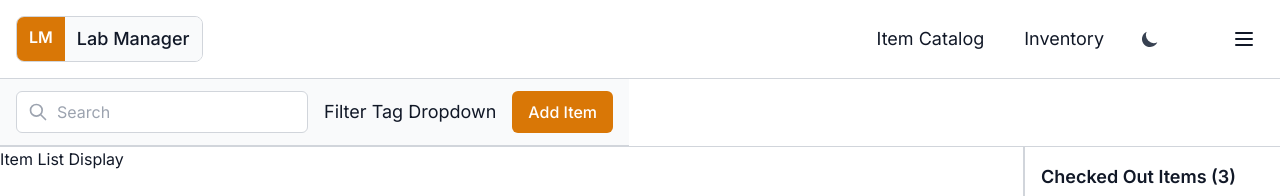
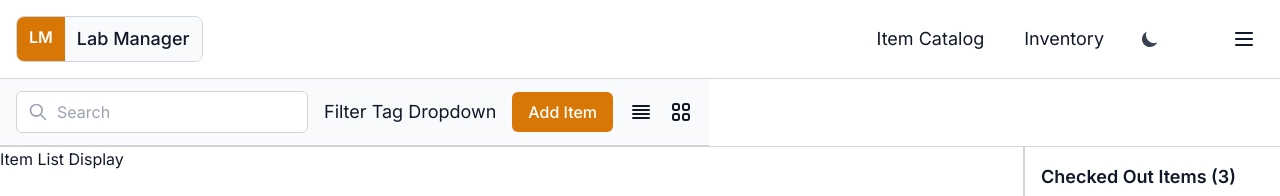
Before and after one commit to joncheng-dev/inventory-log, a React (Vite) app: page / in a window 1280 px wide. Shown: the top 196 px of the page. Built offline with nearby package versions, Linux system fonts and the light colour scheme.

Commit message:
add list and grid view toggle buttons; keep state in parent component, updates on user click

```diff
--- a/src/components/ItemListDisplay.tsx
+++ b/src/components/ItemListDisplay.tsx
@@ -1,4 +1,11 @@
-export default function ItemListDisplay() {
+
+interface ItemListDisplayProps {
+  viewMode: 'grid-view' | 'list-view';
+}
+
+export default function ItemListDisplay({ viewMode }: ItemListDisplayProps) {
+  console.log('ItemListDisplay props, viewMode: ', viewMode);
+
   return (
     <div>
       <h2>Item List Display</h2>
--- a/src/components/filter/Filters.tsx
+++ b/src/components/filter/Filters.tsx
@@ -1,9 +1,15 @@
 import SearchInput from "./SearchInput";
 import TagFilter from "./TagFilter";
+import ViewToggle from "./ViewToggle";
 
-export default function Filters() {
+interface FiltersProps {
+  viewMode: 'grid-view' | 'list-view';
+  setViewMode: React.Dispatch<React.SetStateAction<'grid-view' | 'list-view'>>;
+}
+
+export default function Filters({ viewMode, setViewMode }: FiltersProps) {
   return (
-    <div className="flex gap-4 px-4 py-3 bg-theme-surface border-b border-theme">
+    <div className="flex items-center gap-4 px-4 py-3 bg-theme-surface border-b border-theme">
       <SearchInput />
       <div className="flex items-center">
         <TagFilter/>
@@ -11,6 +17,7 @@ export default function Filters() {
       <button className="px-4 py-2 bg-primary-500 text-white rounded-md hover:bg-primary-600 focus:outline-none focus:ring-2 focus:ring-theme-focus-ring transition-colors duration-200 font-medium">
         Add Item
       </button>
+      <ViewToggle viewMode={viewMode} setViewMode={setViewMode}/>
     </div>
   );
 }
--- /dev/null
+++ b/src/components/filter/ViewToggle.tsx
@@ -0,0 +1,30 @@
+import { useState } from "react";
+
+interface ViewToggleProps {
+  viewMode: 'grid-view' | 'list-view';
+  setViewMode: React.Dispatch<React.SetStateAction<'grid-view' | 'list-view'>>;
+}
+
+export default function ViewToggle({ viewMode, setViewMode }: ViewToggleProps) {
+  const toggleGridListView = (e: React.MouseEvent<HTMLButtonElement>) => {
+    setViewMode(e.currentTarget.id as 'grid-view' | 'list-view');
+  }
+
+  return (
+    <div className='flex items-center gap-4'>
+      <button id="list-view" onClick={toggleGridListView}>
+        <svg width="24" height="24" viewBox="0 0 24 24" fill="none" xmlns="http://www.w3.org/2000/svg">
+         <path d="M4 6H20M4 10H20M4 14H20M4 18H20" stroke="#111827" stroke-width="2" stroke-linecap="round" stroke-linejoin="round"/>
+        </svg>
+      </button>
+      <button id="grid-view" onClick={toggleGridListView}>
+        <svg width="24" height="24" viewBox="0 0 24 24" fill="none" xmlns="http://www.w3.org/2000/svg">
+          <path d="M4 6C4 4.89543 4.89543 4 6 4H8C9.10457 4 10 4.89543 10 6V8C10 9.10457 9.10457 10 8 10H6C4.89543 10 4 9.10457 4 8V6Z" stroke="#111827" stroke-width="2" stroke-linecap="round" stroke-linejoin="round"/>
+          <path d="M14 6C14 4.89543 14.8954 4 16 4H18C19.1046 4 20 4.89543 20 6V8C20 9.10457 19.1046 10 18 10H16C14.8954 10 14 9.10457 14 8V6Z" stroke="#111827" stroke-width="2" stroke-linecap="round" stroke-linejoin="round"/>
+          <path d="M4 16C4 14.8954 4.89543 14 6 14H8C9.10457 14 10 14.8954 10 16V18C10 19.1046 9.10457 20 8 20H6C4.89543 20 4 19.1046 4 18V16Z" stroke="#111827" stroke-width="2" stroke-linecap="round" stroke-linejoin="round"/>
+          <path d="M14 16C14 14.8954 14.8954 14 16 14H18C19.1046 14 20 14.8954 20 16V18C20 19.1046 19.1046 20 18 20H16C14.8954 20 14 19.1046 14 18V16Z" stroke="#111827" stroke-width="2" stroke-linecap="round" stroke-linejoin="round"/>
+        </svg>
+      </button>
+    </div>
+  );
+}
--- a/src/pages/InventoryPage.tsx
+++ b/src/pages/InventoryPage.tsx
@@ -1,18 +1,21 @@
+import { useState } from 'react';
 import Header from '../components/Header';
 import Filters from '../components/filter/Filters';
-import ItemList from '../components/ItemListDisplay';
+import ItemListDisplay from '../components/ItemListDisplay';
 import CheckedOutItemList from '../components/checked-out-item-list/CheckedOutItemList';
 
 export default function InventoryPage() {
+  const [viewMode, setViewMode] = useState<'grid-view' | 'list-view'>('grid-view');
+
   return (
     <div className="flex flex-col h-screen w-full bg-theme text-theme-primary transition-colors duration-200">
       <Header />
       <div className="flex w-full border-b border-theme">
-        <Filters/>
+        <Filters viewMode={viewMode} setViewMode={setViewMode} />
       </div>
       <div className="flex flex-1 w-full">
         <div className="flex-1 border-r border-theme">
-          <ItemList />
+          <ItemListDisplay viewMode={viewMode} />
         </div>
         <div className="w-1/5">
           <CheckedOutItemList/>
```
